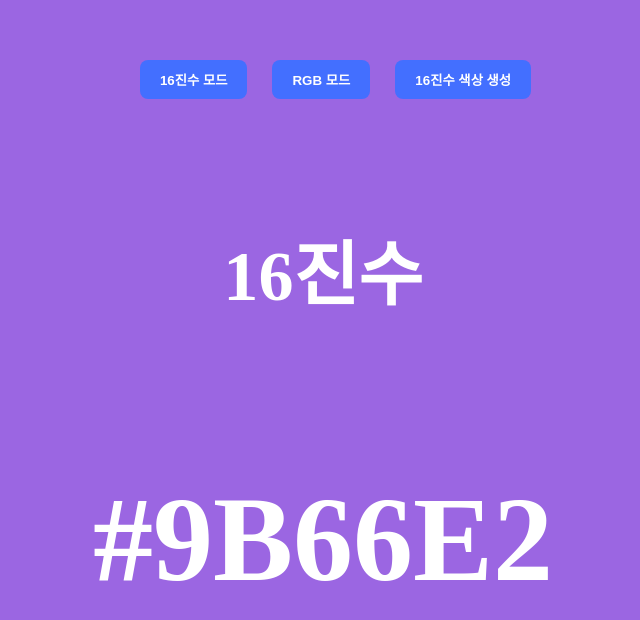
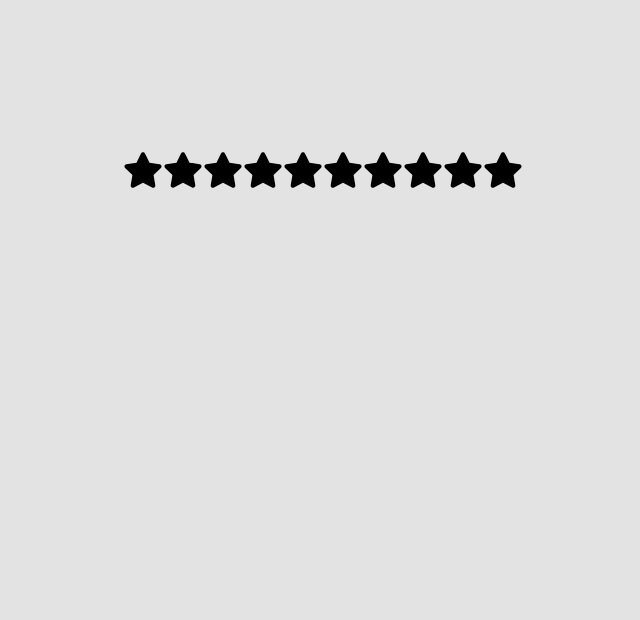
Before and after one commit to SeungJin051/25-react-projects, a React (Vite) app: page / in a window 1280 px wide. Shown: the top 620 px of the page, without its empty margins (317-957 px from the left). Built offline with nearby package versions, Linux system fonts and the light colour scheme.

Commit message:
별점 평가

```diff
--- a/src/App.jsx
+++ b/src/App.jsx
@@ -1,11 +1,13 @@
 import Accordian from "./components/accordian/index";
 import RandomColor from "./components/random-color/index";
+import StarRating from "./components/star-raring/index";
 
 function App() {
   return (
     <>
       {/* <Accordian /> */}
-      <RandomColor />
+      {/* <RandomColor /> */}
+      <StarRating numOfstars={10} />
     </>
   );
 }
--- /dev/null
+++ b/src/components/star-raring/index.jsx
@@ -0,0 +1,37 @@
+import { useState } from "react";
+import { FaStar } from "react-icons/fa";
+import "./styles.css";
+
+export default function StarRating({ numOfstars }) {
+  const [rating, setRating] = useState(0);
+  const [hover, setHover] = useState(0);
+
+  function handleClick(index) {
+    setRating(index + 1);
+  }
+
+  function handleMouseEnter(index) {
+    setHover(index + 1);
+  }
+
+  function handleMouseLeave() {
+    setHover(0);
+  }
+
+  return (
+    <div className="star-rating">
+      {Array(numOfstars)
+        .fill()
+        .map((_, index) => (
+          <FaStar
+            key={index}
+            className={index < (hover || rating) ? "active" : "inactive"}
+            onClick={() => handleClick(index)}
+            onMouseEnter={() => handleMouseEnter(index)}
+            onMouseLeave={handleMouseLeave}
+            size={40}
+          />
+        ))}
+    </div>
+  );
+}
--- /dev/null
+++ b/src/components/star-raring/styles.css
@@ -0,0 +1,13 @@
+.active {
+  color: #fff700;
+}
+
+.inactive {
+  color: black;
+}
+
+.star-rating {
+  display: flex;
+  justify-content: center;
+  margin-top: 150px;
+}
```
